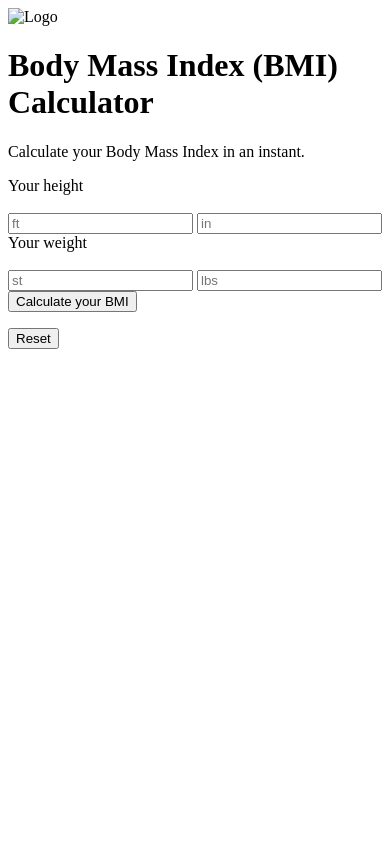
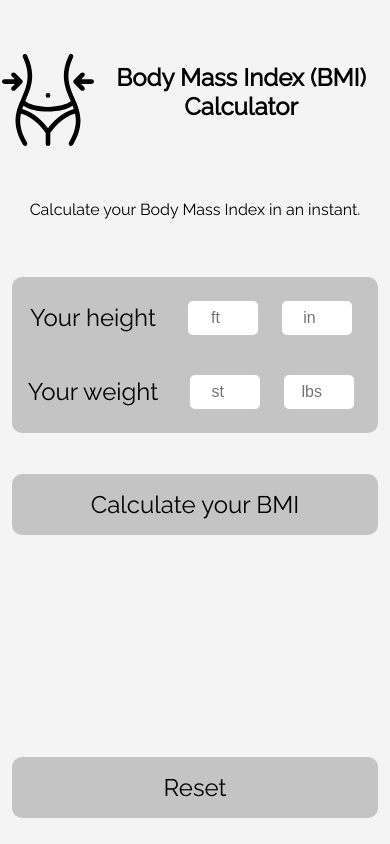
Before and after one commit to carlb4ll/bmi_calculator, a plain HTML site: page index.html in a window 390 px wide. Drawn offline with Linux system fonts and the light colour scheme.

Commit message:
responsive design

```diff
--- a/index.html
+++ b/index.html
@@ -3,13 +3,14 @@
   <head>
     <meta charset="UTF-8" />
     <meta name="viewport" content="width=device-width, initial-scale=1.0" />
-    <link rel="stylesheet" href="/BMI Calculator/style.css" />
+    <link rel="stylesheet" href="/style.css" />
+    <link rel="stylesheet" href="/mobile.css" />
     <title>BMI Calculator</title>
   </head>
   <body>
     <div class="container">
       <header id="main-header">
-        <img src="/BMI Calculator/fitness-body-svgrepo-com.svg" alt="Logo" />
+        <img src="/fitness-body-svgrepo-com.svg" alt="Logo" />
         <h1 id="main-title">Body Mass Index (BMI) Calculator</h1>
       </header>
       <p class="subtitle">Calculate your Body Mass Index in an instant.</p>
@@ -39,6 +40,6 @@
       <button id="reset" onclick="resetPage()">Reset</button>
     </div>
 
-    <script src="/BMI Calculator/bmi.js"></script>
+    <script src="/bmi.js"></script>
   </body>
 </html>
--- /dev/null
+++ b/mobile.css
@@ -0,0 +1,53 @@
+/* Mobile styles */
+
+@media all and (max-width: 500px) {
+  #main-title {
+    font-size: 1.5rem;
+    padding: 0.5rem;
+  }
+  label {
+    font-size: 1.5rem;
+  }
+  .user-input {
+    margin: 0.5rem;
+  }
+  .user-input input {
+    max-width: 70px;
+    border-radius: 5px;
+    width: 60%;
+  }
+  button {
+    width: 95%;
+  }
+  #input-section {
+    width: 95%;
+  }
+  .subtitle {
+    font-size: 1rem;
+  }
+}
+
+@media all and (max-width: 370px) {
+  #main-title {
+    font-size: 1.2rem;
+    padding: 0.2rem;
+    margin-top: 1rem;
+  }
+  label {
+    font-size: 1rem;
+  }
+  .user-input {
+    margin: 0.2rem;
+  }
+  .user-input input {
+    max-width: 60px;
+    border-radius: 5px;
+    width: 50%;
+  }
+  button {
+    font-size: 1rem;
+  }
+  .subtitle {
+    font-size: 0.7rem;
+  }
+}
--- a/style.css
+++ b/style.css
@@ -19,7 +19,7 @@ body {
   height: 100vh;
   width: 40%;
   margin: auto;
-  border: solid 5px black;
+  overflow: auto;
 }
 
 #main-header {
@@ -27,7 +27,6 @@ body {
   align-items: center;
   justify-content: center;
   width: 100%;
-  border: 5px solid red;
 }
 #main-title {
   font-size: 2rem;
@@ -52,8 +51,6 @@ img {
   align-items: center;
   justify-content: center;
   margin: 2rem;
-
-  border: 5px solid green;
 }
 .user-input input {
   margin: 1rem;
@@ -72,11 +69,11 @@ input:focus {
 
 label {
   font-size: 1.5rem;
+  margin-right: 1rem;
 }
 
 button {
   display: block;
-
   text-align: center;
   padding: 1rem;
   border-radius: 10px;
@@ -113,7 +110,6 @@ button:focus {
   margin-bottom: 1rem;
   background-color: #c4c4c4;
   color: #000;
-  border: solid 5px blue;
 }
 
 /* media queries */
```
